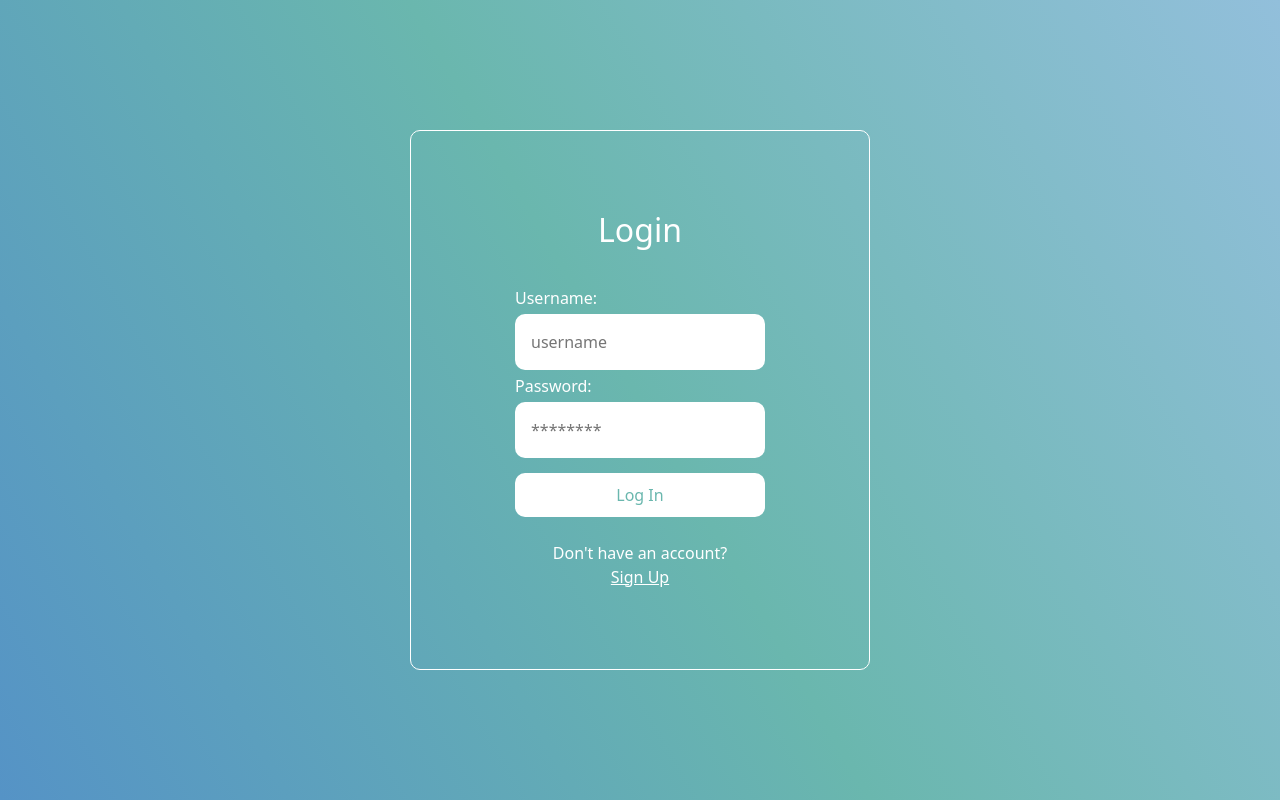
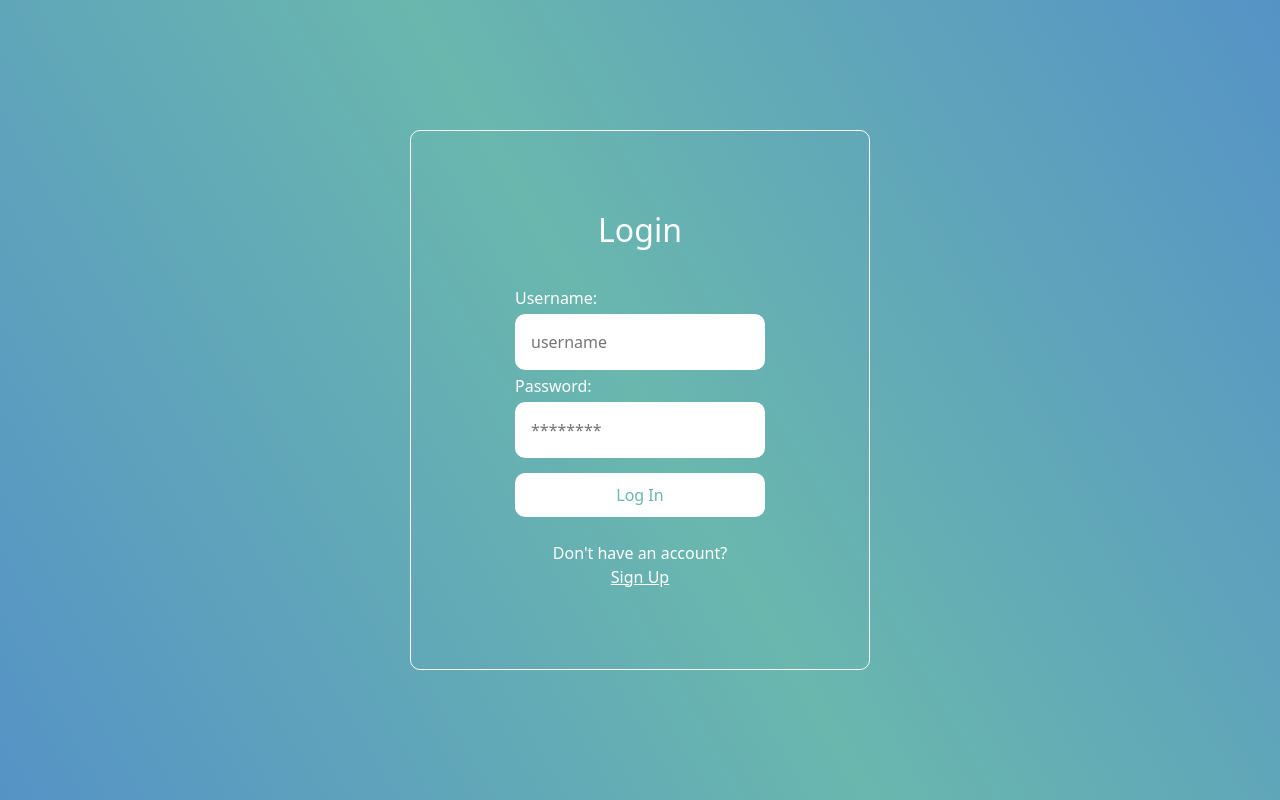
Before and after one commit to nemanja731/Event-reminder, a React (Vite) app in the folder front/: page / in a window 1280 px wide. Built offline with nearby package versions, Linux system fonts and the light colour scheme.

Commit message:
Update background color

```diff
--- a/front/src/App.css
+++ b/front/src/App.css
@@ -4,7 +4,7 @@
   min-height: 100vh;
   align-items: center;
   justify-content: center;
-  background-image: linear-gradient(60deg, #5593c6, #6ab7ae 50%, #92bfdb);
+  background-image: linear-gradient(60deg, #5593c6, #6ab7ae 50%, #5593c6);
   color: white;
 }
 
```
